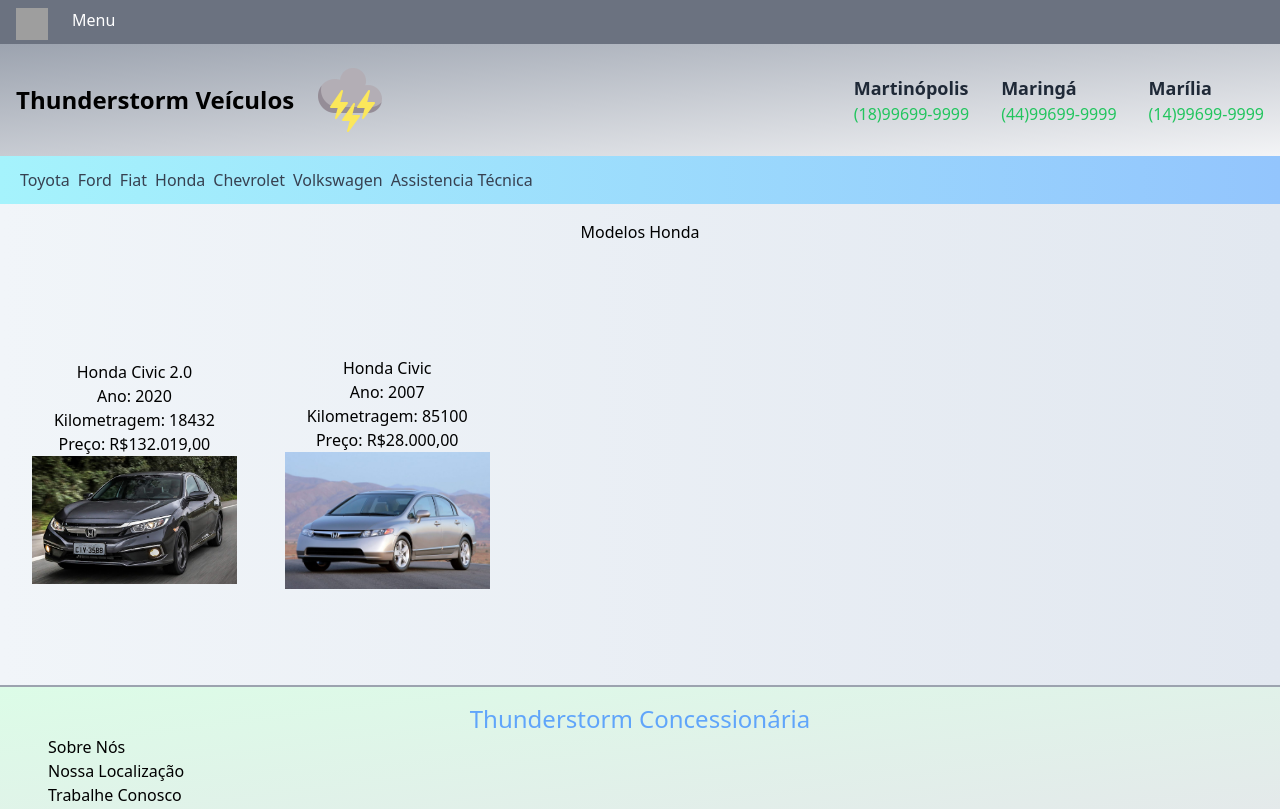
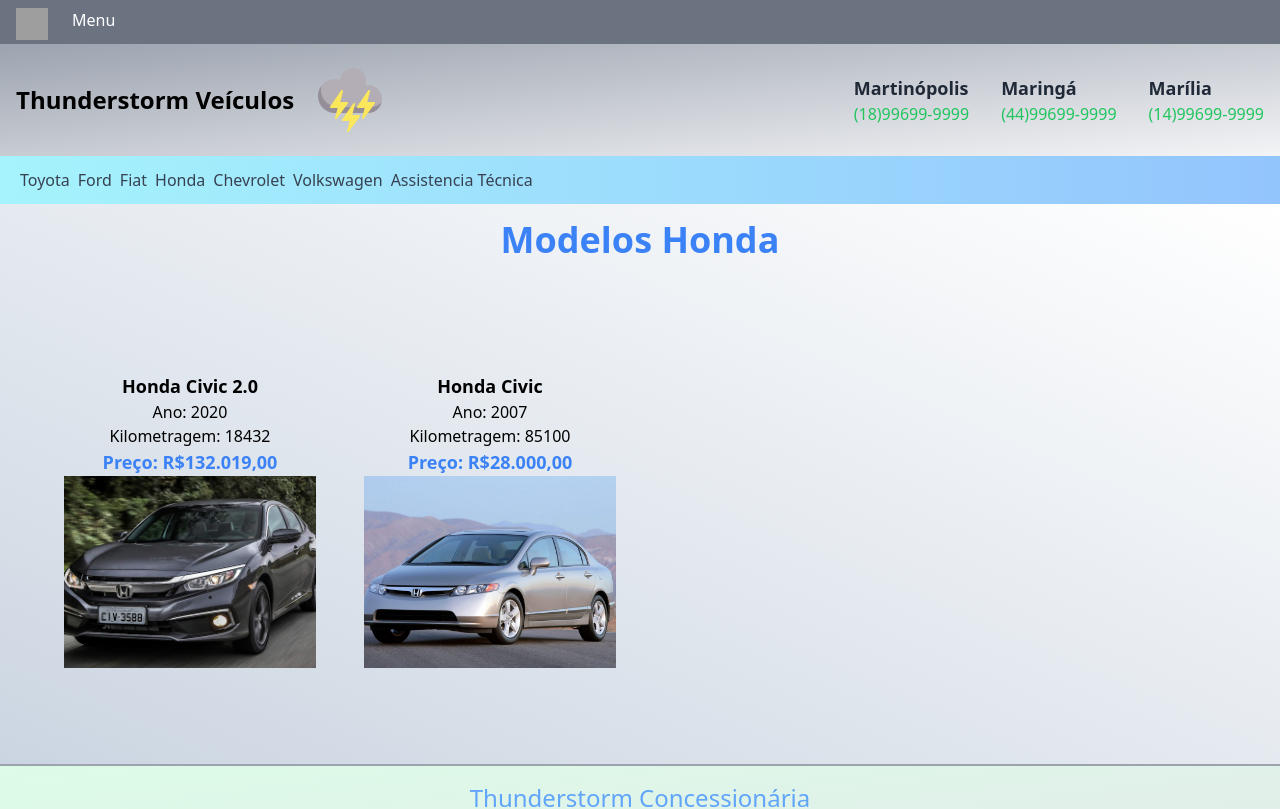
Before and after one commit to igor33c/Concessionaria-Veiculos, a React (Create React App) app: page /honda in a window 1280 px wide. Shown: the top 809 px of the page. Built offline with nearby package versions, Linux system fonts and the light colour scheme; grey boxes are pictures that could not be loaded.

Commit message:
#21 fixing obj and carousel

```diff
--- /dev/null
+++ b/src/Components/CarCarousel.jsx
@@ -0,0 +1,35 @@
+import React, { useState } from 'react';
+
+const CarCarousel = (props) => {
+  const [currentImage, setCurrentImage] = useState(props.carInfo.photo.photo_1); // Start with the first image
+
+  const handleImageClick = (photo) => {
+    setCurrentImage(photo);
+  };
+
+  return (
+    <div className="w-full max-w-xl mx-auto">
+      <div className="relative">
+        <div className="w-full h-64 sm:h-96 overflow-hidden">
+          <img src={currentImage} alt="" className="w-full h-full object-cover" />
+        </div>
+      </div>
+
+      <div className="flex justify-center mt-4">
+        {Object.values(props.carInfo.photo).map((photo, index) => (
+          <img
+            key={index}
+            src={photo}
+            alt=""
+            onClick={() => handleImageClick(photo)}
+            className={`w-12 h-12 cursor-pointer hover:opacity-80 ${
+              currentImage === photo ? 'border-4 border-blue-500' : ''
+            }`}
+          />
+        ))}
+      </div>
+    </div>
+  );
+};
+
+export default CarCarousel;
--- a/src/Components/FullPages/Buying.jsx
+++ b/src/Components/FullPages/Buying.jsx
@@ -5,6 +5,7 @@
 import { useLocation } from 'react-router-dom';
 import { useState } from "react";
 import BottomInfo from "../BottomInfo";
+import CarCarousel from "../CarCarousel"
 
 function Buying() {
     const location = useLocation()// usa o UseLocation para receber dados enviados
@@ -17,7 +18,7 @@
           <TopMenu />
           <TopInfo />
           <MenuModelos />
-          <div className="bg-gradient-to-br from-slate-50 to-green-100 px-4 py-4">
+          <div className="bg-gradient-to-br from-slate-50 to-green-50 px-4 py-4">
                 <div className="text-center py-4">
                     <p className="text-4xl text-slate-800">{carInfo.marca} {carInfo.modelo} {carInfo.ano}</p>
                 </div>
@@ -25,11 +26,9 @@
                                 sm:grid-cols-2 md:grid-cols-2 lg:grid-cols-2 xl:grid-cols-2 gap-4 sm:gap-6 md:gap-8
                                 lg:gap-10 xl:gap-12 py-24"
                 >
-                    <div>
-                        <img src={carInfo.photo_1} alt="" />
-                        <img src={carInfo.photo_2} alt="" />
-                        <img src={carInfo.photo_3} alt="" />
-                    </div>
+                    <CarCarousel
+                        carInfo={carInfo}
+                    />
                     <div className="text-center border-solid border-2 border-sky-200 rounded-3xl">
                         <div className="py-4">
                             <span className="font-bold  text-blue-500 text-4xl">
--- a/src/Components/Vehicles/AllVehicles.jsx
+++ b/src/Components/Vehicles/AllVehicles.jsx
@@ -96,7 +96,7 @@
                                     ///div para cada veiculo ser mostrado separadamente
                                     }
                                         <Link to="/comprar" state={allData[carId]}>
-                                            <img src={allData[carId].photo_1}  alt="" className="object-cover w-full h-44 mx-auto"
+                                            <img src={allData[carId].photo.photo_1}  alt="" className="object-cover w-full h-44 mx-auto"
                                             />
                                         </Link>
                                         <div className=" p-2 text-center">
--- a/src/Components/Vehicles/Ford.jsx
+++ b/src/Components/Vehicles/Ford.jsx
@@ -17,7 +17,9 @@
             <MenuModelos />
             <div className="bg-gradient-to-r from-slate-100 to-slate-200">
                 <div className="w-full py-4">
-                        <h1 className="text-blue-500 font-bold text-lg md:text-4xl text-center justify-center">Modelos Ford</h1>
+                    <h1 className="text-blue-500 font-bold text-lg md:text-4xl text-center justify-center">
+                        Modelos Ford
+                    </h1>
                 </div>
                 <div className="px-8  car grid grid-cols-1
                                 sm:grid-cols-2 md:grid-cols-3 lg:grid-cols-4
--- a/src/Components/Vehicles/Honda.jsx
+++ b/src/Components/Vehicles/Honda.jsx
@@ -7,51 +7,45 @@
 
 function Honda(){
     const hondaCars = Object.values(carData).filter(car => car.marca === 'Honda')
-
     console.log(hondaCars)
-
     return(
         <>
             <TopMenu />
             <TopInfo />
             <MenuModelos />
-            <div className="bg-gradient-to-r from-slate-100 to-slate-200">
+            <div className="bg-gradient-to-tr from-slate-300 to-white px-16">
                 <div className="w-full py-4">
-                        <h1 className="text-center justify-center">Modelos Honda</h1>
+                    <h1 className="text-blue-500 font-bold text-lg md:text-4xl text-center justify-center">
+                        Modelos Honda
+                    </h1>
                 </div>
-                <div className="px-8  car grid grid-cols-1
-                                sm:grid-cols-2 md:grid-cols-3 lg:grid-cols-4
-                                xl:grid-cols-5 gap-4 sm:gap-6 md:gap-8 lg:gap-10 xl:gap-12 py-24"
+                <div
+                    className="grid grid-cols-1 sm:grid-cols-2 md:grid-cols-3
+                               lg:grid-cols-4 xl:grid-cols-4 gap-4 sm:gap-6 md:gap-8
+                               lg:gap-10 xl:gap-12 py-24"
                 >
-
-                    {Object.keys(hondaCars).map((carId) => (/// mapeando o obj usando carId como Key
-                        <div key={carId} className="flex flex-col justify-center text-center">
-                            {
-                            ///div para cada veiculo da marca fiat ser mostrado separadamente
-                            }
-                            <h2 className="">{hondaCars[carId].marca} {hondaCars[carId].modelo}</h2>
-                            {
-                                //mostrar dados
-                            }
+                    {Object.keys(hondaCars).map((carId) => (
+                        <div key={carId} className="flex flex-col items-center text-center">
+                            <h2 className="font-bold text-lg">
+                                {hondaCars[carId].marca} {hondaCars[carId].modelo}
+                            </h2>
                             <p>
                                 Ano: {hondaCars[carId].ano}
                             </p>
                             <p>
                                 Kilometragem: {hondaCars[carId].km}
                             </p>
-                            <p>
+                            <p className="font-bold text-lg text-blue-500">
                                 Preço: R${hondaCars[carId].preco.toLocaleString('pt-BR', {minimumFractionDigits: 2})}
                             </p>
                             <Link to="/comprar" state={hondaCars[carId]}>
-                                <img src={hondaCars[carId].photo_1}  alt="" className="w-full h-auto mx-auto"/>
-                                {/*w-full h-auto mx-auto*/}
+                                <img src={hondaCars[carId].photo.photo_1} alt="" className="w-full md:w-64 h-48 object-cover"/>
                             </Link>
                         </div>
                     ))}
                 </div>
             </div>
             <BottomInfo />
-
         </>
     )
 }
--- a/src/Components/Vehicles/VehiclesList.js
+++ b/src/Components/Vehicles/VehiclesList.js
@@ -35,9 +35,12 @@
         ano: 2000,
         km: 189123,
         preco: 22800.00,
+        photo: {
             photo_1: car1_photo_1,
             photo_2: car1_photo_2,
             photo_3: car1_photo_3,
+        },
+
         equipamentos: {
             arcondicionado: 'sim',
             faroldemilha: 'sim',
@@ -52,9 +55,11 @@
         ano: 2020,
         km: 18432,
         preco: 132019,
+        photo: {
             photo_1: car2_photo_1,
             photo_2: car2_photo_2,
             photo_3: car2_photo_3,
+        },
         equipamentos: {
             arcondicionado: 'sim',
             faroldemilha: 'sim',
@@ -69,9 +74,11 @@
         ano: 2021,
         km: 24021,
         preco: 62340,
+        photo: {
             photo_1: car3_photo_1,
             photo_2: car3_photo_2,
-        photo_3: car3_photo_3
+            photo_3: car3_photo_3,
+        },
     },
     car4:
     {
@@ -81,9 +88,11 @@
         ano: 2007,
         km: 85100,
         preco: 28000,
+        photo: {
             photo_1: car4_photo_1,
             photo_2: car4_photo_2,
-        photo_3: car4_photo_3
+            photo_3: car4_photo_3,
+        },
 
     },
     car5:
@@ -94,9 +103,11 @@
         ano: 2011,
         km: 79543,
         preco: 21000,
+        photo: {
             photo_1: car5_photo_1,
             photo_2: car5_photo_2,
-        photo_3: car5_photo_3
+            photo_3: car5_photo_3,
+        },
     },
     car6:
     {
@@ -106,9 +117,11 @@
         ano: 2023,
         km: 0,
         preco: 205320,
+        photo: {
             photo_1: car6_photo_1,
             photo_2: car6_photo_2,
-        photo_3: car6_photo_3
+            photo_3: car6_photo_3,
+        },
     },
     car7:
     {
@@ -118,9 +131,11 @@
         ano: 2014,
         km: 74000,
         preco: 29000,
+        photo: {
             photo_1: car7_photo_1,
             photo_2: car7_photo_2,
-        photo_3: car7_photo_3
+            photo_3: car7_photo_3,
+        },
     },
     car8:
     {
@@ -130,9 +145,11 @@
         ano: 2019,
         km: 7842,
         preco: 52700,
+        photo: {
             photo_1: car8_photo_1,
             photo_2: car8_photo_2,
-        photo_3: car8_photo_3
+            photo_3: car8_photo_3,
+        },
     },
     car9:
     {
@@ -142,9 +159,11 @@
         ano: 2020,
         km: 24252,
         preco: 52700,
-        photo_1: car9_photo_1,
-        photo_2: car9_photo_2,
-        photo_3: car9_photo_3
+        photo: {
+            photo_1: car8_photo_1,
+            photo_2: car8_photo_2,
+            photo_3: car8_photo_3,
+        },
     }
   };
 
```
Also changed, not shown: src/Components/ShowVehicles.jsx (+4 -4 lines), src/Components/Vehicles/Toyota.jsx (+12 -7 lines). Lines whose indentation alone changed are shown as unchanged.
